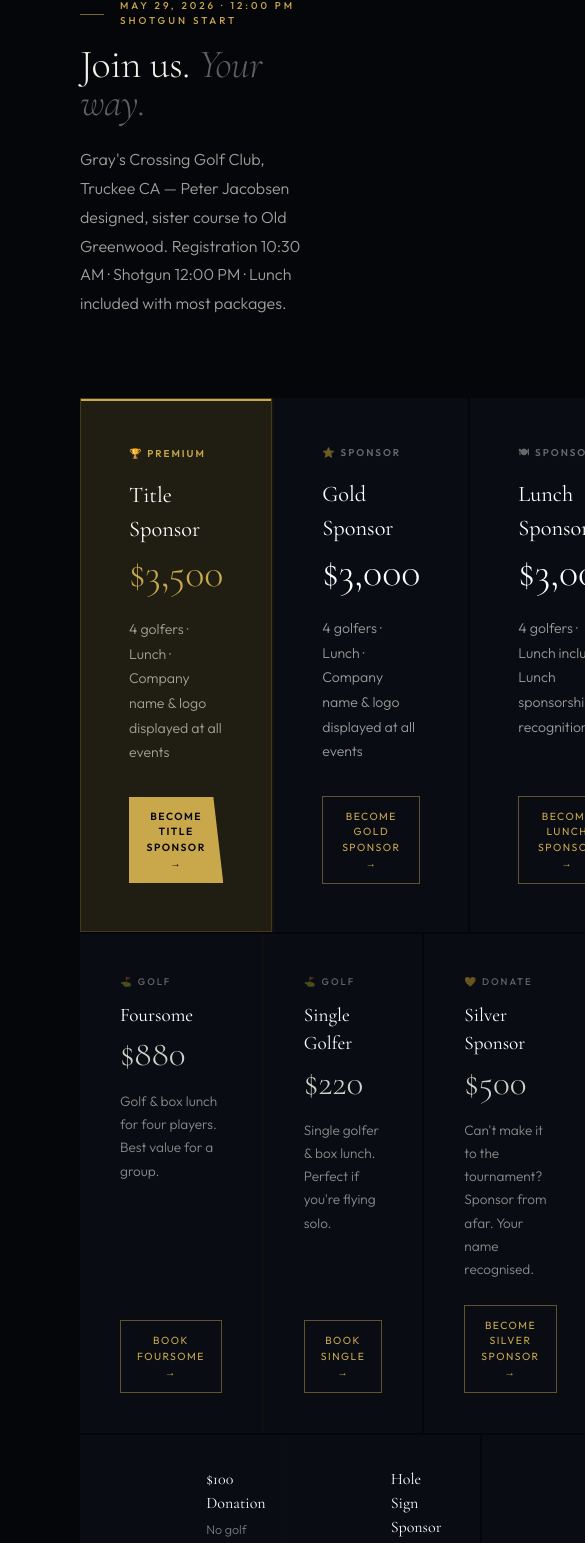
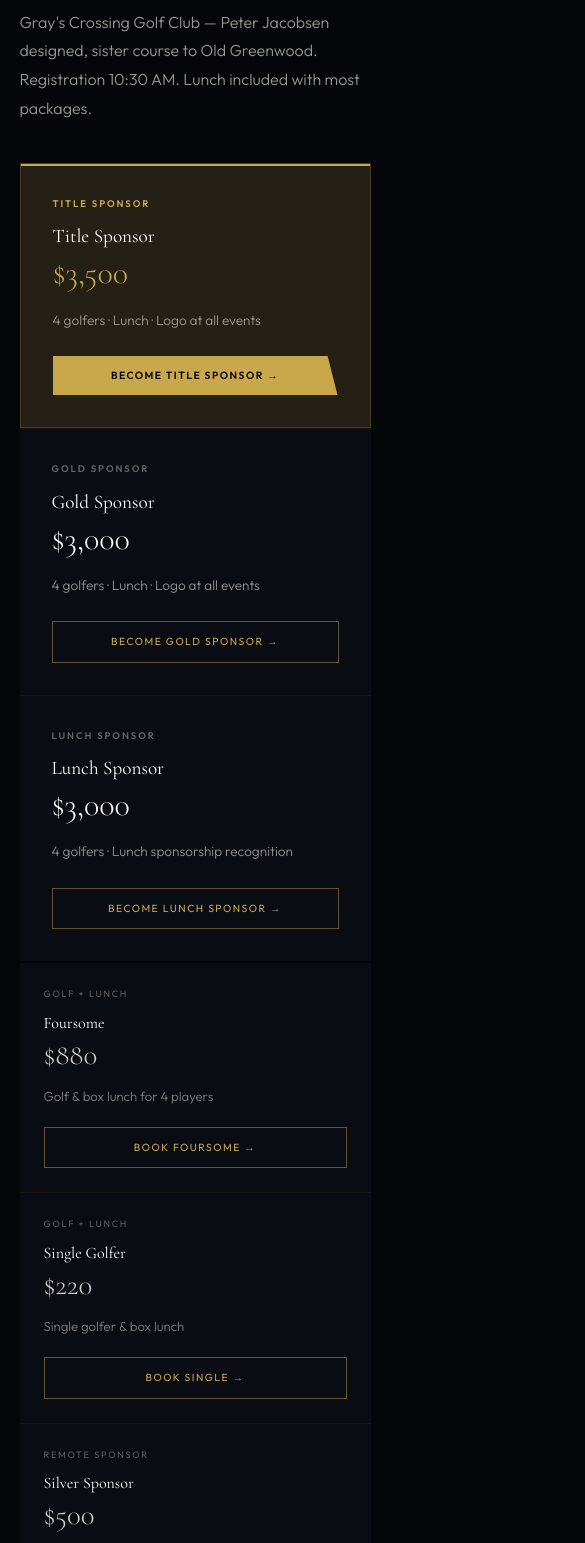
Before and after one commit to digitalalchemistalex/nvforhd, a Next.js app: page / in a window 390 px wide. Shown: the part 5700-7243 px from the top of the page, 585 px wide, since content can reach past the window. Built offline with nearby package versions, Linux system fonts and the light colour scheme.

Commit message:
fix: PackagesSection responsive with grid-3 classes

```diff
--- a/components/PackagesSection.tsx
+++ b/components/PackagesSection.tsx
@@ -1,208 +1,92 @@
 import Link from 'next/link'
 import ScrollReveal from '@/components/ScrollReveal'
 
-const BOOK = 'https://www.tripsee.travel/merchant/book/index.html?ref=2026NVforHDGolfTournament'
+const BOOK = 'https://www.tripsee.travel/merchant/book/index.html?ref=2026NVforHDGolfTournament&utm_source=nvforhd&utm_medium=website&utm_campaign=2026tournament&utm_content=packages'
 
 const packages = [
-  {
-    id: 'title',
-    tier: 'Title Sponsor',
-    price: 3500,
-    highlight: true,
-    badge: '🏆 Premium',
-    desc: '4 golfers · Lunch · Company name & logo displayed at all events',
-    cta: 'Become Title Sponsor',
-  },
-  {
-    id: 'gold',
-    tier: 'Gold Sponsor',
-    price: 3000,
-    highlight: false,
-    badge: '⭐ Sponsor',
-    desc: '4 golfers · Lunch · Company name & logo displayed at all events',
-    cta: 'Become Gold Sponsor',
-  },
-  {
-    id: 'lunch',
-    tier: 'Lunch Sponsor',
-    price: 3000,
-    highlight: false,
-    badge: '🍽 Sponsor',
-    desc: '4 golfers · Lunch included · Lunch sponsorship recognition',
-    cta: 'Become Lunch Sponsor',
-  },
-  {
-    id: 'foursome',
-    tier: 'Foursome',
-    price: 880,
-    highlight: false,
-    badge: '⛳ Golf',
-    desc: 'Golf & box lunch for four players. Best value for a group.',
-    cta: 'Book Foursome',
-  },
-  {
-    id: 'single',
-    tier: 'Single Golfer',
-    price: 220,
-    highlight: false,
-    badge: '⛳ Golf',
-    desc: "Single golfer & box lunch. Perfect if you're flying solo.",
-    cta: 'Book Single',
-  },
-  {
-    id: 'silver',
-    tier: 'Silver Sponsor',
-    price: 500,
-    highlight: false,
-    badge: '💛 Donate',
-    desc: "Can't make it to the tournament? Sponsor from afar. Your name recognised.",
-    cta: 'Become Silver Sponsor',
-  },
-  {
-    id: 'donate',
-    tier: '$100 Donation',
-    price: 100,
-    highlight: false,
-    badge: '💛 Donate',
-    desc: 'No golf required. Pure support for the cause. Every dollar goes directly to UC Davis HD.',
-    cta: 'Donate $100',
-  },
-  {
-    id: 'hole',
-    tier: 'Hole Sign Sponsor',
-    price: 100,
-    highlight: false,
-    badge: '📍 Sign',
-    desc: 'Your name or company on a hole sign at the event.',
-    cta: 'Sponsor a Hole',
-  },
-  {
-    id: 'volunteer',
-    tier: 'Volunteer',
-    price: 0,
-    highlight: false,
-    badge: '🙌 Free',
-    desc: "Don't golf but want to help? Sign up to volunteer. It's going to be a fun day.",
-    cta: 'Volunteer Sign Up',
-  },
+  { id: 'title',  tier: 'Title Sponsor',    price: 3500, highlight: true,  badge: 'Title Sponsor',    desc: '4 golfers · Lunch · Logo at all events', cta: 'Become Title Sponsor' },
+  { id: 'gold',   tier: 'Gold Sponsor',     price: 3000, highlight: false, badge: 'Gold Sponsor',     desc: '4 golfers · Lunch · Logo at all events', cta: 'Become Gold Sponsor' },
+  { id: 'lunch',  tier: 'Lunch Sponsor',    price: 3000, highlight: false, badge: 'Lunch Sponsor',    desc: '4 golfers · Lunch sponsorship recognition', cta: 'Become Lunch Sponsor' },
+  { id: 'four',   tier: 'Foursome',         price: 880,  highlight: false, badge: 'Golf + Lunch',     desc: 'Golf & box lunch for 4 players', cta: 'Book Foursome' },
+  { id: 'single', tier: 'Single Golfer',    price: 220,  highlight: false, badge: 'Golf + Lunch',     desc: 'Single golfer & box lunch', cta: 'Book Single' },
+  { id: 'silver', tier: 'Silver Sponsor',   price: 500,  highlight: false, badge: 'Remote Sponsor',   desc: "Can't make it? Sponsor from afar.", cta: 'Become Silver Sponsor' },
+  { id: 'donate', tier: '$100 Donation',    price: 100,  highlight: false, badge: 'Donate',           desc: 'No golf required. Direct support for UC Davis HD.', cta: 'Donate $100' },
+  { id: 'hole',   tier: 'Hole Sign Sponsor',price: 100,  highlight: false, badge: 'Hole Sign',        desc: 'Your name on a hole sign at the event.', cta: 'Sponsor a Hole' },
+  { id: 'vol',    tier: 'Volunteer',        price: 0,    highlight: false, badge: 'Free',             desc: "Don't golf but want to help? Sign up!", cta: 'Volunteer' },
 ]
 
 export default function PackagesSection() {
   return (
-    <section id="packages" style={{
-      background: 'var(--void)',
-      padding: '8rem 5rem',
-      position: 'relative',
-    }}>
-      <div style={{ position: 'absolute', top: 0, left: 0, right: 0, height: '1px', background: 'linear-gradient(90deg,transparent,rgba(201,168,76,0.25),transparent)' }} />
-
-      <div style={{ maxWidth: '1440px', margin: '0 auto' }}>
-        <ScrollReveal style={{ marginBottom: '5rem' }}>
-          <div className="kicker" style={{ marginBottom: '1rem' }}>May 29, 2026 · 12:00 PM Shotgun Start</div>
-          <h2 className="display" style={{ fontSize: 'clamp(2.5rem,4.5vw,5.5rem)', marginBottom: '1.5rem' }}>
+    <section id="packages" className="sec-pad-md" style={{ background: 'var(--void)', position: 'relative' }}>
+      <div className="sec-divider" />
+      <div className="inner">
+        <ScrollReveal style={{ marginBottom: 'clamp(2.5rem,5vw,5rem)' }}>
+          <div className="kicker" style={{ marginBottom: '1rem' }}>May 29, 2026 · 12:00 PM Shotgun</div>
+          <h2 className="display" style={{ fontSize: 'clamp(2.5rem,4.5vw,5.5rem)', marginBottom: '1.2rem' }}>
             Join us. <em>Your way.</em>
           </h2>
-          <p style={{ fontSize: '1rem', color: 'rgba(245,242,234,0.65)', fontWeight: 300, maxWidth: '600px', lineHeight: 1.8 }}>
-            Gray&apos;s Crossing Golf Club, Truckee CA — Peter Jacobsen designed, sister course to Old Greenwood.
-            Registration 10:30 AM · Shotgun 12:00 PM · Lunch included with most packages.
+          <p style={{ fontSize: '1rem', color: 'rgba(245,242,234,0.62)', fontWeight: 300, maxWidth: '560px', lineHeight: 1.8 }}>
+            Gray&apos;s Crossing Golf Club — Peter Jacobsen designed, sister course to Old Greenwood. Registration 10:30 AM. Lunch included with most packages.
           </p>
         </ScrollReveal>
 
-        {/* Packages grid */}
-        <div style={{
-          display: 'grid',
-          gridTemplateColumns: 'repeat(3, 1fr)',
-          gap: '2px',
-          background: 'rgba(201,168,76,0.07)',
-          marginBottom: '2px',
-        }}>
+        {/* Top 3 sponsor packages */}
+        <div className="pkg-grid-top grid-3" style={{ marginBottom: '2px' }}>
           {packages.slice(0, 3).map(({ id, tier, price, highlight, badge, desc, cta }, i) => (
             <ScrollReveal key={id} delay={i * 0.1}>
-              <div style={{
-                background: highlight ? 'rgba(201,168,76,0.07)' : 'var(--deep)',
-                padding: '3rem',
-                border: highlight ? '1px solid rgba(201,168,76,0.2)' : 'none',
-                position: 'relative',
-                height: '100%',
-                display: 'flex', flexDirection: 'column',
-              }}>
-                {highlight && (
-                  <div style={{
-                    position: 'absolute', top: 0, left: 0, right: 0, height: '2px',
-                    background: 'var(--gold)',
-                  }} />
-                )}
-                <div style={{ fontSize: '0.62rem', letterSpacing: '0.2em', textTransform: 'uppercase', color: highlight ? 'var(--gold)' : 'rgba(245,242,234,0.4)', fontWeight: 600, marginBottom: '1rem' }}>{badge}</div>
-                <div style={{ fontFamily: 'var(--serif)', fontSize: '1.4rem', fontWeight: 400, color: '#fff', marginBottom: '0.5rem' }}>{tier}</div>
-                <div style={{ fontFamily: 'var(--serif)', fontSize: 'clamp(2.5rem,3.5vw,4rem)', fontWeight: 300, color: highlight ? 'var(--gold)' : '#fff', lineHeight: 1, marginBottom: '1.5rem' }}>
-                  ${price.toLocaleString()}
-                </div>
-                <p style={{ fontSize: '0.88rem', color: 'rgba(245,242,234,0.62)', fontWeight: 300, lineHeight: 1.75, flex: 1, marginBottom: '2rem' }}>{desc}</p>
-                <a href={BOOK} target="_blank" rel="noopener"
-                  className={highlight ? 'btn-gold' : 'btn-outline-gold'}
-                  style={{ textAlign: 'center', display: 'block' }}>
-                  {cta} →
-                </a>
+              <div style={{ background: highlight ? 'rgba(201,168,76,0.07)' : 'var(--deep)', padding: 'clamp(2rem,4vw,3rem)', border: highlight ? '1px solid rgba(201,168,76,0.2)' : 'none', position: 'relative', height: '100%', display: 'flex', flexDirection: 'column' }}>
+                {highlight && <div style={{ position: 'absolute', top: 0, left: 0, right: 0, height: '2px', background: 'var(--gold)' }} />}
+                <div style={{ fontSize: '0.6rem', letterSpacing: '0.2em', textTransform: 'uppercase', color: highlight ? 'var(--gold)' : 'rgba(245,242,234,0.38)', fontWeight: 600, marginBottom: '0.75rem' }}>{badge}</div>
+                <div style={{ fontFamily: 'var(--serif)', fontSize: 'clamp(1.2rem,2vw,1.4rem)', color: '#fff', marginBottom: '0.4rem' }}>{tier}</div>
+                <div style={{ fontFamily: 'var(--serif)', fontSize: 'clamp(2rem,4vw,3.5rem)', fontWeight: 300, color: highlight ? 'var(--gold)' : '#fff', lineHeight: 1, marginBottom: '1.2rem' }}>${price.toLocaleString()}</div>
+                <p style={{ fontSize: '0.85rem', color: 'rgba(245,242,234,0.58)', fontWeight: 300, lineHeight: 1.7, flex: 1, marginBottom: '1.5rem' }}>{desc}</p>
+                <a href={BOOK} target="_blank" rel="noopener" className={highlight ? 'btn-gold' : 'btn-outline-gold'} style={{ textAlign: 'center', display: 'block' }}>{cta} →</a>
               </div>
             </ScrollReveal>
           ))}
         </div>
 
-        {/* Secondary packages — golf + donations */}
-        <div style={{
-          display: 'grid',
-          gridTemplateColumns: 'repeat(3, 1fr)',
-          gap: '2px',
-          background: 'rgba(201,168,76,0.05)',
-          marginBottom: '2px',
-        }}>
+        {/* Golf packages */}
+        <div className="pkg-grid-mid grid-3" style={{ marginBottom: '2px' }}>
           {packages.slice(3, 6).map(({ id, tier, price, badge, desc, cta }, i) => (
             <ScrollReveal key={id} delay={i * 0.08}>
-              <div style={{ background: 'var(--deep)', padding: '2.5rem', height: '100%', display: 'flex', flexDirection: 'column' }}>
-                <div style={{ fontSize: '0.6rem', letterSpacing: '0.2em', textTransform: 'uppercase', color: 'rgba(245,242,234,0.38)', fontWeight: 500, marginBottom: '0.75rem' }}>{badge}</div>
-                <div style={{ fontFamily: 'var(--serif)', fontSize: '1.2rem', fontWeight: 400, color: '#fff', marginBottom: '0.4rem' }}>{tier}</div>
-                <div style={{ fontFamily: 'var(--serif)', fontSize: '2.2rem', fontWeight: 300, color: 'rgba(245,242,234,0.85)', lineHeight: 1, marginBottom: '1.2rem' }}>
-                  {price === 0 ? 'Free' : `$${price.toLocaleString()}`}
-                </div>
-                <p style={{ fontSize: '0.85rem', color: 'rgba(245,242,234,0.55)', fontWeight: 300, lineHeight: 1.7, flex: 1, marginBottom: '1.5rem' }}>{desc}</p>
-                <a href={BOOK} target="_blank" rel="noopener" className="btn-outline-gold" style={{ textAlign: 'center', display: 'block', fontSize: '0.68rem' }}>
-                  {cta} →
-                </a>
+              <div style={{ background: 'var(--deep)', padding: 'clamp(1.5rem,3vw,2.5rem)', height: '100%', display: 'flex', flexDirection: 'column' }}>
+                <div style={{ fontSize: '0.58rem', letterSpacing: '0.18em', textTransform: 'uppercase', color: 'rgba(245,242,234,0.35)', marginBottom: '0.6rem' }}>{badge}</div>
+                <div style={{ fontFamily: 'var(--serif)', fontSize: 'clamp(1rem,2vw,1.2rem)', color: '#fff', marginBottom: '0.4rem' }}>{tier}</div>
+                <div style={{ fontFamily: 'var(--serif)', fontSize: 'clamp(1.8rem,3vw,2.4rem)', fontWeight: 300, color: 'rgba(245,242,234,0.85)', lineHeight: 1, marginBottom: '1rem' }}>{price === 0 ? 'Free' : `$${price.toLocaleString()}`}</div>
+                <p style={{ fontSize: '0.82rem', color: 'rgba(245,242,234,0.5)', fontWeight: 300, lineHeight: 1.65, flex: 1, marginBottom: '1.2rem' }}>{desc}</p>
+                <a href={BOOK} target="_blank" rel="noopener" className="btn-outline-gold" style={{ textAlign: 'center', display: 'block', fontSize: '0.65rem', padding: '0.65rem 1rem' }}>{cta} →</a>
               </div>
             </ScrollReveal>
           ))}
         </div>
 
-        {/* Donation + hole + volunteer row */}
-        <div style={{ display: 'grid', gridTemplateColumns: 'repeat(3, 1fr)', gap: '2px', background: 'rgba(201,168,76,0.04)' }}>
-          {packages.slice(6).map(({ id, tier, price, badge, desc, cta }, i) => (
-            <ScrollReveal key={id} delay={i * 0.08}>
-              <div style={{ background: 'var(--deep)', padding: '2rem', display: 'flex', alignItems: 'center', gap: '2rem' }}>
+        {/* Donation + hole + volunteer */}
+        <div className="pkg-grid-bottom grid-3">
+          {packages.slice(6).map(({ id, tier, price, badge, desc, cta }) => (
+            <ScrollReveal key={id}>
+              <div style={{ background: 'var(--deep)', padding: 'clamp(1.2rem,2vw,1.8rem)', display: 'flex', alignItems: 'center', gap: '1.5rem' }}>
                 <div style={{ flexShrink: 0 }}>
-                  <div style={{ fontSize: '0.58rem', letterSpacing: '0.15em', textTransform: 'uppercase', color: 'rgba(245,242,234,0.32)', marginBottom: '0.3rem' }}>{badge}</div>
-                  <div style={{ fontFamily: 'var(--serif)', fontSize: '1.6rem', fontWeight: 300, color: price === 0 ? 'rgba(245,242,234,0.6)' : 'var(--gold)', lineHeight: 1 }}>
-                    {price === 0 ? 'Free' : `$${price}`}
-                  </div>
+                  <div style={{ fontSize: '0.55rem', letterSpacing: '0.12em', textTransform: 'uppercase', color: 'rgba(245,242,234,0.28)', marginBottom: '0.25rem' }}>{badge}</div>
+                  <div style={{ fontFamily: 'var(--serif)', fontSize: 'clamp(1.4rem,2.5vw,1.8rem)', fontWeight: 300, color: price === 0 ? 'rgba(245,242,234,0.55)' : 'var(--gold)', lineHeight: 1 }}>{price === 0 ? 'Free' : `$${price}`}</div>
                 </div>
                 <div style={{ flex: 1 }}>
-                  <div style={{ fontFamily: 'var(--serif)', fontSize: '1rem', color: '#fff', marginBottom: '0.3rem' }}>{tier}</div>
-                  <p style={{ fontSize: '0.78rem', color: 'rgba(245,242,234,0.48)', fontWeight: 300, lineHeight: 1.6, marginBottom: '0.75rem' }}>{desc}</p>
-                  <a href={BOOK} target="_blank" rel="noopener" style={{ fontSize: '0.65rem', letterSpacing: '0.12em', textTransform: 'uppercase', color: 'var(--gold)', textDecoration: 'none' }}>
-                    {cta} →
-                  </a>
+                  <div style={{ fontFamily: 'var(--serif)', fontSize: '0.95rem', color: '#fff', marginBottom: '0.25rem' }}>{tier}</div>
+                  <p style={{ fontSize: '0.75rem', color: 'rgba(245,242,234,0.45)', fontWeight: 300, lineHeight: 1.5, marginBottom: '0.6rem' }}>{desc}</p>
+                  <a href={BOOK} target="_blank" rel="noopener" style={{ fontSize: '0.62rem', letterSpacing: '0.1em', textTransform: 'uppercase', color: 'var(--gold)', textDecoration: 'none' }}>{cta} →</a>
                 </div>
               </div>
             </ScrollReveal>
           ))}
         </div>
 
-        {/* Hotel deal note */}
-        <ScrollReveal style={{ marginTop: '3rem' }}>
-          <div style={{ padding: '1.5rem 2.5rem', border: '1px solid rgba(201,168,76,0.1)', background: 'rgba(201,168,76,0.02)', display: 'flex', alignItems: 'center', gap: '2rem' }}>
-            <div style={{ fontSize: '1.5rem', flexShrink: 0 }}>🏨</div>
+        {/* Hotel note */}
+        <ScrollReveal style={{ marginTop: '2.5rem' }}>
+          <div style={{ padding: 'clamp(1rem,2vw,1.5rem) clamp(1.2rem,3vw,2.5rem)', border: '1px solid rgba(201,168,76,0.1)', background: 'rgba(201,168,76,0.02)', display: 'flex', alignItems: 'center', gap: '1.5rem' }}>
+            <span style={{ fontSize: '1.4rem', flexShrink: 0 }}>🏨</span>
             <div>
-              <div style={{ fontSize: '0.88rem', color: 'rgba(245,242,234,0.75)', fontWeight: 400, marginBottom: '0.2rem' }}>Discount rooms available at Atlantis &amp; Peppermill, Reno</div>
-              <a href="tel:7756918860" style={{ fontSize: '0.8rem', color: 'var(--gold)', textDecoration: 'none' }}>Call Sean for details: 775-691-8860</a>
+              <div style={{ fontSize: '0.88rem', color: 'rgba(245,242,234,0.72)', marginBottom: '0.2rem' }}>Discount rooms at Atlantis &amp; Peppermill, Reno</div>
+              <a href="tel:7756918860" style={{ fontSize: '0.78rem', color: 'var(--gold)', textDecoration: 'none' }}>Call Sean: 775-691-8860</a>
             </div>
           </div>
         </ScrollReveal>
```
